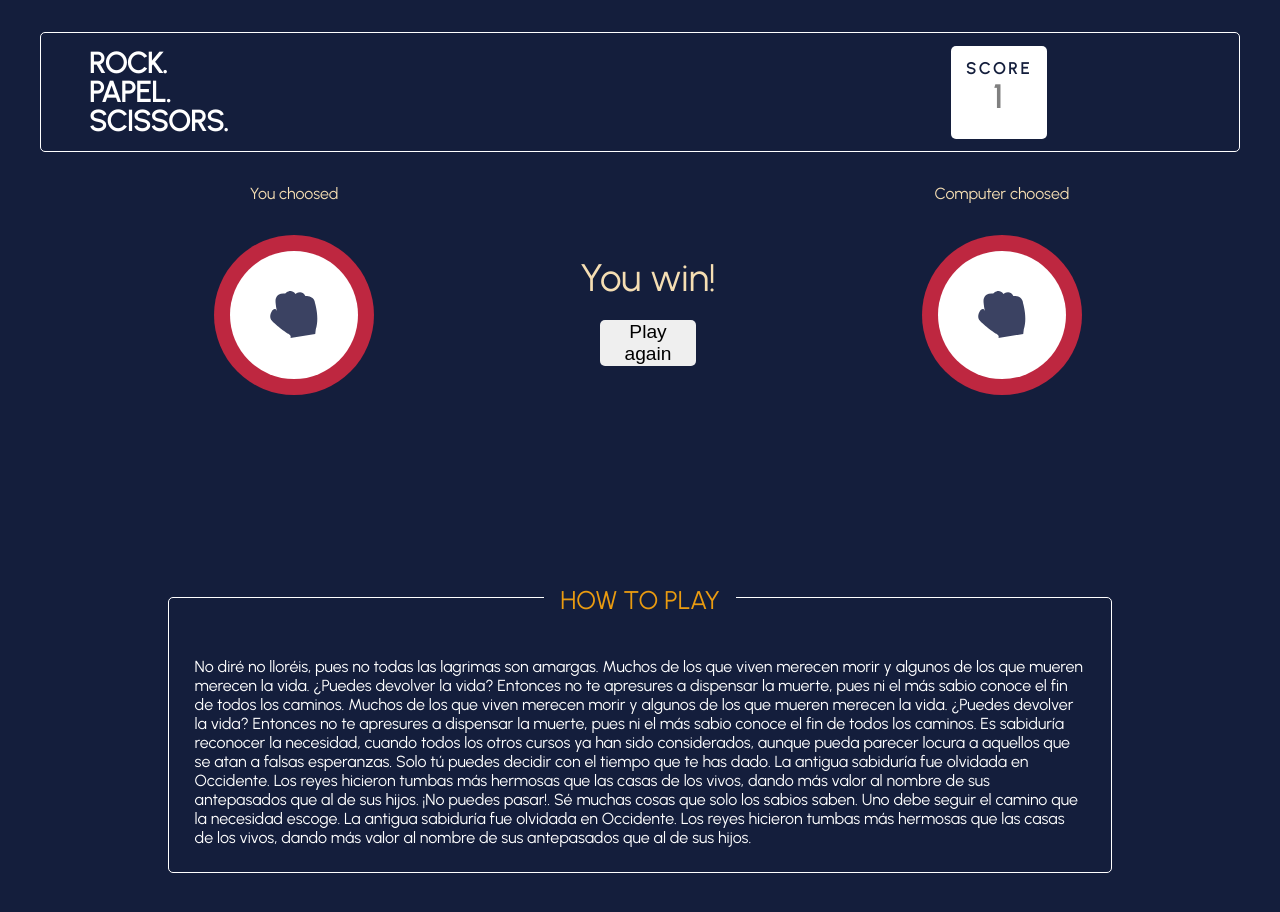
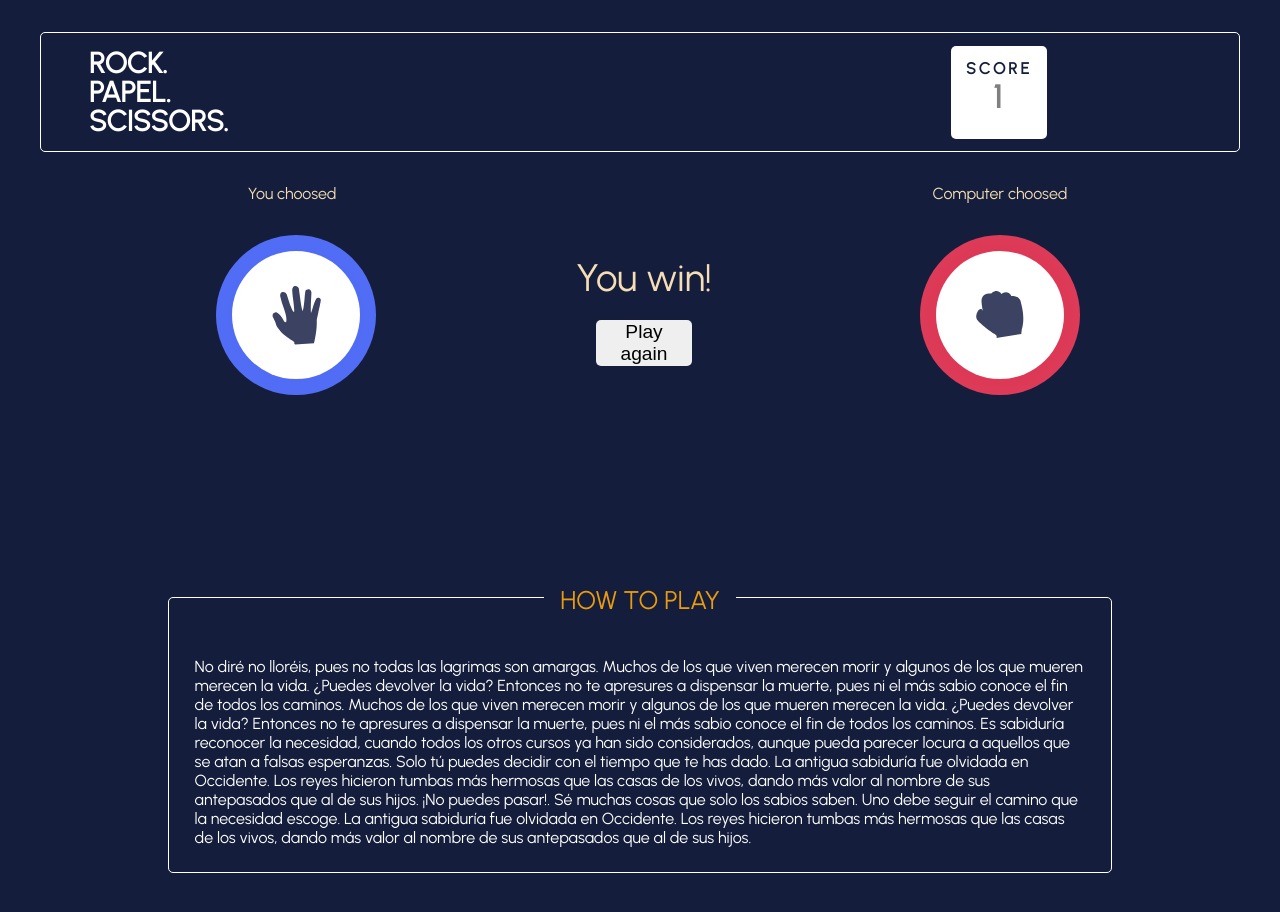
Before and after one commit to Adry2612/Rock-Paper-Scissors, a plain HTML site: page index.html in a window 1280 px wide. Both pictures are taken after a click on the element 492 px from the left and 264 px from the top of the page. Drawn offline with Linux system fonts and the light colour scheme.

Commit message:
feat: :construction: Print user and computer hands

```diff
--- a/index.css
+++ b/index.css
@@ -93,18 +93,18 @@ html{
 }
 
 .wrapper .paper{
-    background-color: #4c69f5;
+    background: radial-gradient(hsl(230, 89%, 62%), hsl(230, 89%, 65%));
     box-shadow: 5rem black;
     margin-right: 4rem;
 }
 
 .wrapper .scissors{
-    background-color: #ea9b10;
+    background: radial-gradient(hsl(39, 89%, 49%),hsl(40, 84%, 53%));
     box-shadow: 5rem hsl(229,89,30);
 }
 
 .wrapper .rock{
-    background-color: #be2740;
+    background: radial-gradient(hsl(349, 71%, 52%), hsl(349, 70%, 56%));
     box-shadow: 5rem hsl(229,89,30);
     margin-top: 2rem;
 }
@@ -137,11 +137,13 @@ html{
 }
 
 .wrapper .match .user .container{
-    display: none;
+    display: flex;
+    margin-top: 2rem;
 }
 
-.wrapper .match .user .rock{
+.wrapper .match .computer .container{
     display: flex;
+    margin-top: 2rem;
 }
 
 .wrapper .match .decision span{
@@ -155,14 +157,11 @@ html{
     width: 6rem;
     font-size: 1.2rem;
     box-shadow: inset;
+    transition: background-color 0.3s ease;
 }
 
-.wrapper .match .computer .container{
-    display: none;
-}
-
-.wrapper .match .computer .rock{
-    display: flex;
+.wrapper .match .decision button:hover{
+    background-color: #afafaf;
 }
 
 /* How to play */
--- a/index.html
+++ b/index.html
@@ -47,24 +47,6 @@
             <div class="user">
                 <span> You choosed </span>
 
-                <div class="container paper">
-                    <div class="button">
-                        <img src="assets/icon-paper.svg" alt="Paper">
-                    </div>
-                </div>
-
-                <div class="container scissors">
-                    <div class="button">
-                        <img src="assets/icon-scissors.svg" alt="Scissors">
-                    </div>
-                </div>
-
-                <div class="container rock">
-                    <div class="button">
-                        <img src="assets/icon-rock.svg" alt="Rock">
-                    </div>
-                </div>
-
             </div>
 
             <div class="decision">
@@ -75,23 +57,6 @@
             <div class="computer">
                 <span> Computer choosed </span>
 
-                <div class="container paper">
-                    <div class="button">
-                        <img src="assets/icon-paper.svg" alt="Paper">
-                    </div>
-                </div>
-
-                <div class="container scissors">
-                    <div class="button">
-                        <img src="assets/icon-scissors.svg" alt="Scissors">
-                    </div>
-                </div>
-
-                <div class="container rock">
-                    <div class="button">
-                        <img src="assets/icon-rock.svg" alt="Rock">
-                    </div>
-                </div>
             </div>
 
         </div>
--- a/index.js
+++ b/index.js
@@ -1,5 +1,11 @@
 document.addEventListener('DOMContentLoaded', function(){
+    // Activar Lizard Spock.
+    /*
+    let title = document.querySelector('.title');
+    title.addEventListener('click', lizardSpock(title));
+    */
 
+    // New game.
     let playAgain = document.querySelector('#newGame');
     playAgain.addEventListener('click', playAgain);
 
@@ -13,9 +19,54 @@ const pickHand = (hand) => {
     // Select the game decision and show it.
     let match = document.querySelector('.match')
     match.style.display = 'flex'
+
+    // Print users hand.
+    let user = document.querySelector('.user');
+    user.appendChild(printHand(hand))
+
+    // Generate random hand from computer.
+    let hands = ['paper', 'scissors', 'rock']
+    const randomHand = Math.floor(Math.random() * hands.length);
+
+    // Print random hand.
+    let computer = document.querySelector('.computer')
+    computer.appendChild(printHand(hands[randomHand]));
 }
 
-function playAgain(){
+function printHand(hand){
+    let container = document.createElement("div");
+    container.classList.add('container')
+    let butt = document.createElement("div");
+    butt.classList.add('button');
+    let img = document.createElement("img");
+
+    if (hand == 'paper'){
+        container.classList.add('paper');
+        img.src = "assets/icon-paper.svg";
+        img.alt = "Paper";
+    } else if(hand == 'scissors'){
+        container.classList.add('scissors');
+        img.src = "assets/icon-scissors.svg";
+        img.alt = "Scissors";
+    } else if(hand == 'rock'){
+        container.classList.add('rock');
+        img.src = "assets/icon-rock.svg";
+        img.alt = "Rock";
+    }
+
+    butt.appendChild(img);
+    container.appendChild(butt);
+
+    return container;
+}
+
+function chooseWinner(){
+
+}
+
+function playAgain(event){
+    event.preventDefault();
+
     // Select the board and hide it.
     let board = document.querySelector('.game')
     board.style.display = "flex";
@@ -24,3 +75,16 @@ function playAgain(){
     let match = document.querySelector('.match')
     match.style.display = 'none'
 }
+
+/*
+function lizardSpock(titulo){
+
+    var lizard = document.createElement('span');
+    lizard.innerHTML = 'LIZARD.'
+
+    var spock = document.createElement('span');
+    spock.innerHTML = 'SPOCK.'
+
+    titulo.appendChild(lizard);
+    titulo.appendChild(spock);
+} */
```
